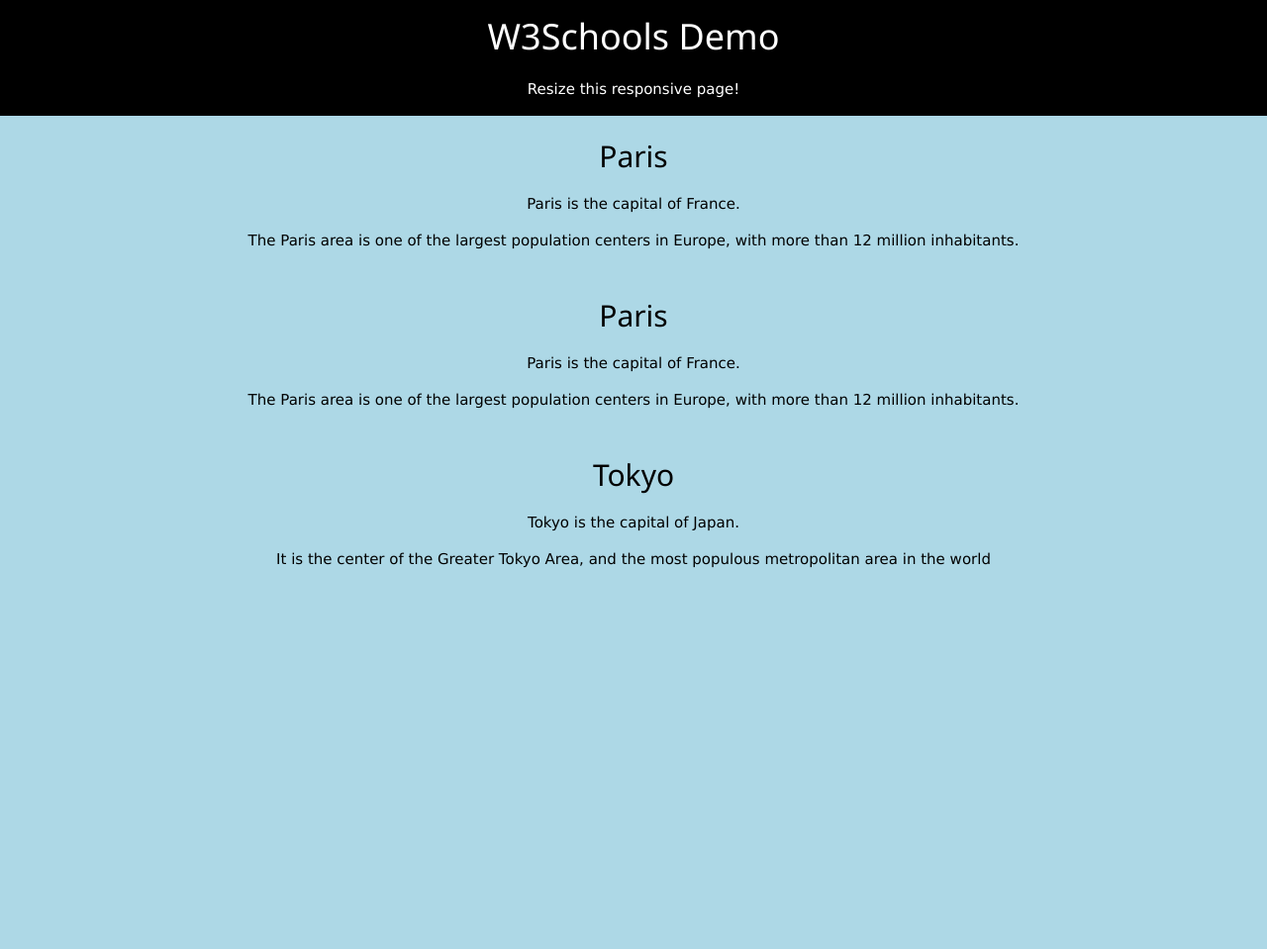
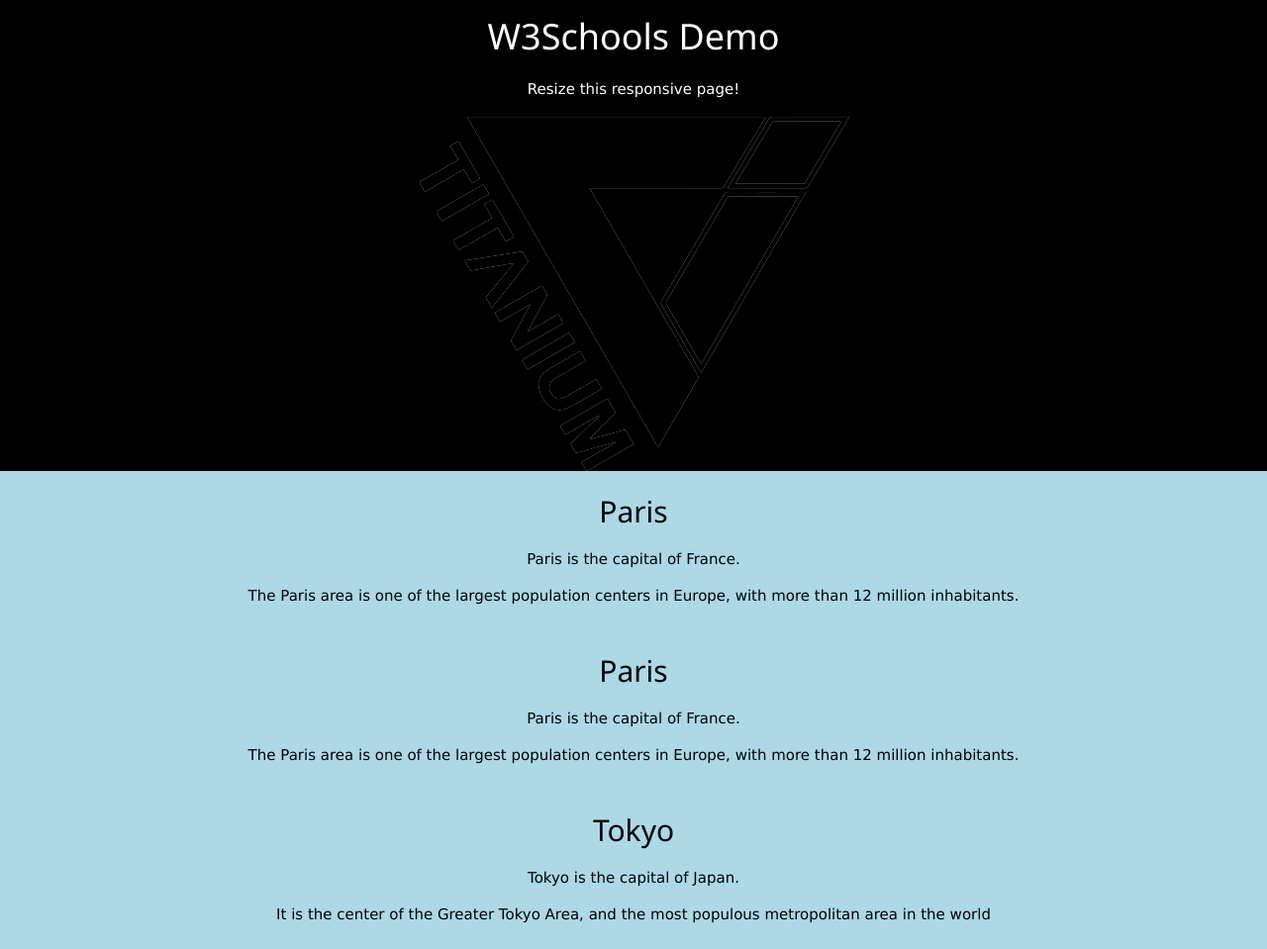
Before and after one commit to svilengen/svilengen.github.io, a Jekyll site: the page index.html, which Jekyll copies as it is, in a window 1280 px wide. Shown: the whole page at 99% size. Built offline with Jekyll 4.4.1, drawn with Linux system fonts in a browser that asks for light colours; before the commit the page ends 900 px from its top, so only the background shows below that.

Commit message:
Update index.html

```diff
--- a/index.html
+++ b/index.html
@@ -17,6 +17,7 @@
 		<div class="w3-container w3-black" style="text-align: center">
 			<h1>W3Schools Demo</h1>
 			<p>Resize this responsive page!</p>
+			<img src="images/logo-dark-new.png"/>
 		</div>
 
 		<div class="w3-block" style="text-align:center;">
```
